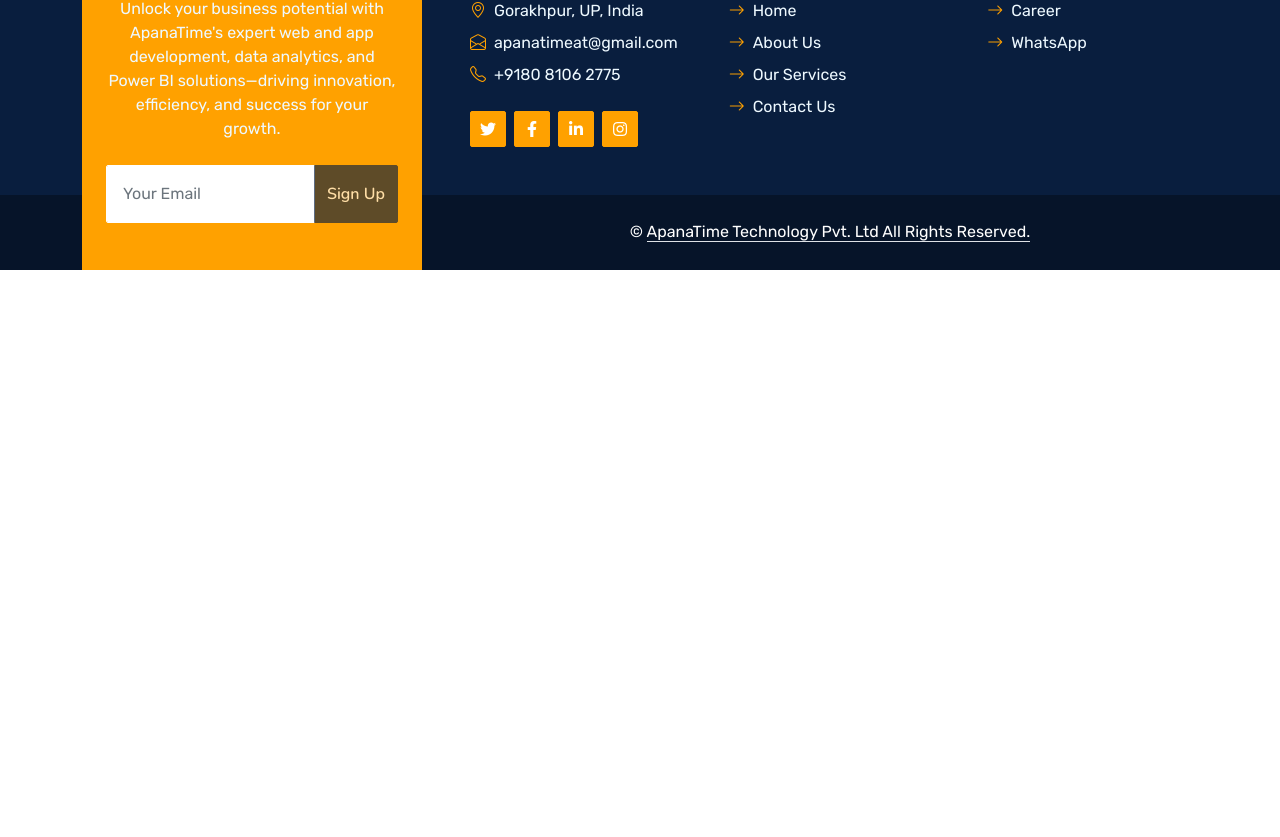
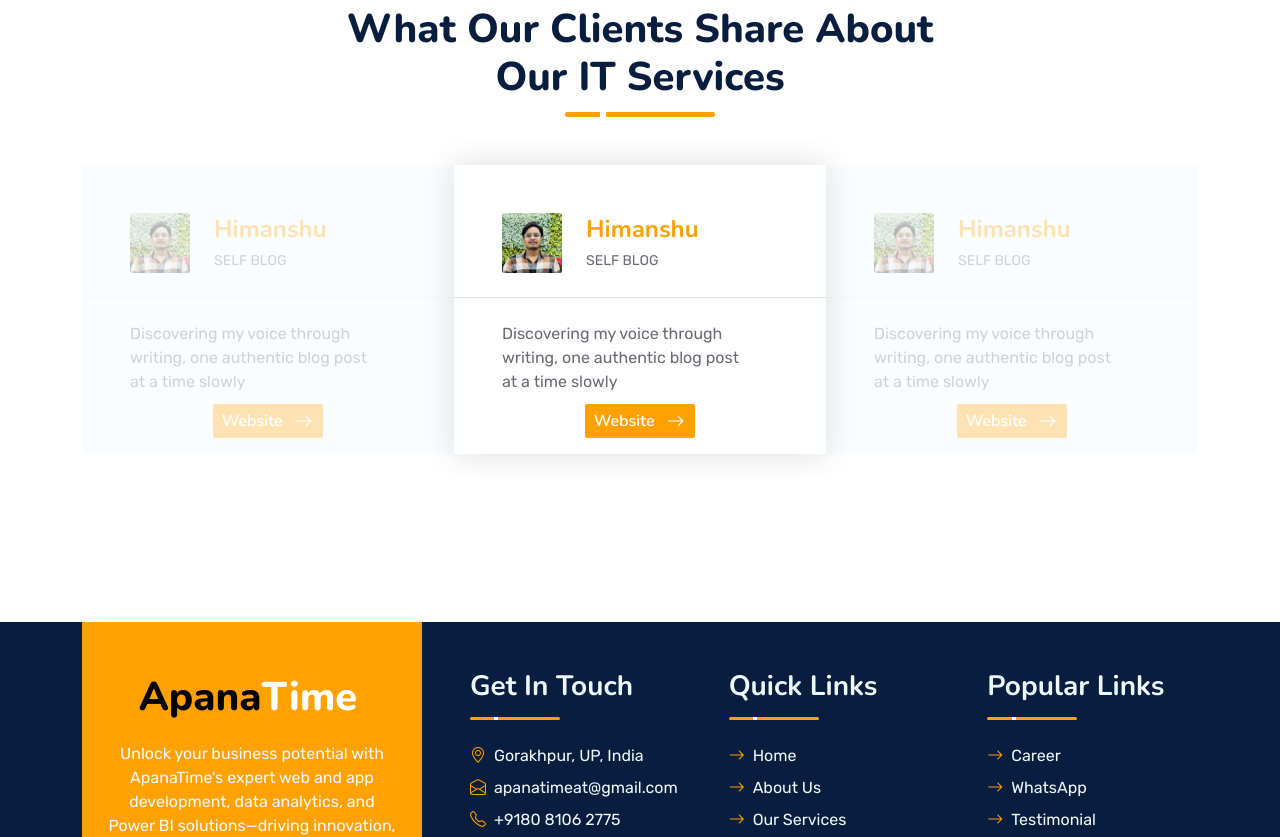
Before and after one commit to shivamtiwari0511/ApanaTime_E_Services, an Angular app: page /_moreAbout/testimonials in a window 1280 px wide. Shown: the part 646-1483 px from the top of the page. Before the commit the page ends 916 px from the top, so only its background shows below. Built offline with nearby package versions, Linux system fonts and the light colour scheme.

Commit message:
Working on add testimonial 27/12/2024

```diff
--- a/angular.json
+++ b/angular.json
@@ -24,7 +24,8 @@
               "src/assets"
             ],
             "styles": [
-              "src/assets/lib/owlcarousel/assets/owl.carousel.min.css",
+              "node_modules/owl.carousel/dist/assets/owl.carousel.min.css",
+              "./node_modules/owl.carousel/dist/assets/owl.theme.default.min.css",
               "src/assets/lib/animate/animate.min.css",
               "src/assets/css/bootstrap.min.css",
               "src/assets/css/style.css"
--- a/src/app/Components/footer/footer.component.html
+++ b/src/app/Components/footer/footer.component.html
@@ -82,6 +82,7 @@
                             <a class="text-light mb-2" [href]="whatsappLink" target="_blank"
                                 rel="noopener noreferrer"><i
                                     class="bi bi-arrow-right text-primary me-2"></i>WhatsApp</a>
+                                    <a class="text-light mb-2" routerLink="/_moreAbout/testimonials"><i class="bi bi-arrow-right text-primary me-2"></i>Testimonial</a>
                             <!-- <a class="text-light mb-2" href="#"><i class="bi bi-arrow-right text-primary me-2"></i>Our Services</a>
                                 <a class="text-light mb-2" href="#"><i class="bi bi-arrow-right text-primary me-2"></i>Meet The Team</a>
                                 <a class="text-light mb-2" href="#"><i class="bi bi-arrow-right text-primary me-2"></i>Latest Blog</a>
--- a/src/app/Components/home/home.component.html
+++ b/src/app/Components/home/home.component.html
@@ -5,7 +5,7 @@
 <app-services></app-services>
 <!-- <app-price-plan></app-price-plan> -->
 <app-faq></app-faq>
-<!-- <app-testimonial></app-testimonial> -->
+<app-testimonial></app-testimonial>
 <!-- <app-team></app-team> -->
 <!-- <app-blog></app-blog> -->
 <!-- <app-clients></app-clients> -->
--- a/src/app/Components/home/home.component.ts
+++ b/src/app/Components/home/home.component.ts
@@ -4,10 +4,11 @@
 import { FeaturesComponent } from "./features/features.component";
 import { ServicesComponent } from "./services/services.component";
 import { FaqComponent } from "./faq/faq.component";
+import { TestimonialComponent } from './testimonial/testimonial.component';
 
 @Component({
   selector: 'app-home',
-  imports: [HeroComponent, FactsComponent, FeaturesComponent, ServicesComponent, FaqComponent],
+  imports: [HeroComponent, FactsComponent, FeaturesComponent, ServicesComponent, FaqComponent,TestimonialComponent],
   templateUrl: './home.component.html',
   styleUrl: './home.component.css'
 })
--- a/src/app/Components/home/services/services.component.html
+++ b/src/app/Components/home/services/services.component.html
@@ -50,7 +50,7 @@
                     <div class="service-icon">
                         <i class="fab fa-android text-white"></i>
                     </div>
-                    <h4 class="mb-3">Futter</h4>
+                    <h4 class="mb-3">Flutter</h4>
                     <p class="m-0">Flutter is a UI toolkit for building natively compiled applications for mobile, web, and desktop.</p>
                     <a class="btn btn-lg btn-primary rounded" href="">
                         <i class="bi bi-arrow-right"></i>
--- a/src/app/Components/home/testimonial/testimonial.component.css
+++ b/src/app/Components/home/testimonial/testimonial.component.css
@@ -0,0 +1,14 @@
+.testimonial-carousel .testimonial-item a i {
+    font-size: 18px;
+    margin-left: 12px;
+    line-height: 0;
+    transition: 0.3s !important;
+}
+
+/* .owl-item .active{
+    opacity: 0.3 !important;
+} */
+
+.owl-item {
+    transition: opacity 0.1s ease-in-out;
+  }
--- a/src/app/Components/home/testimonial/testimonial.component.html
+++ b/src/app/Components/home/testimonial/testimonial.component.html
@@ -1,62 +1,89 @@
- <!-- Testimonial Start -->
+<!-- Testimonial Start -->
 
- <!-- <div class="container-fluid py-5 wow fadeInUp" data-wow-delay="0.1s">
+<div class="container-fluid py-5 wow fadeInUp" data-wow-delay="0.1s">
     <div class="container py-5">
         <div class="section-title text-center position-relative pb-3 mb-4 mx-auto" style="max-width: 600px;">
             <h5 class="fw-bold text-primary text-uppercase">Testimonial</h5>
-            <h1 class="mb-0">What Our Clients Say About Our Digital Services</h1>
+            <h1 class="mb-0">What Our Clients Share About Our IT Services</h1>
         </div>
         <div class="owl-carousel testimonial-carousel wow fadeInUp" data-wow-delay="0.6s">
             <div class="testimonial-item bg-light my-4">
                 <div class="d-flex align-items-center border-bottom pt-5 pb-4 px-5">
-                    <img class="img-fluid rounded" src="assets/img/testimonial-1.jpg" style="width: 60px; height: 60px;" >
+                    <img class="img-fluid rounded" src="assets/img/client_1.jpg"
+                        style="width: 60px; height: 60px;">
+                    <div class="ps-4">
+                        <h4 class="text-primary mb-1">Himanshu</h4>
+                        <small class="text-uppercase">Self Blog</small>
+                    </div>
+                </div>
+                <!-- <div class="pt-4 pb-5 px-5"> -->
+                <div class="pt-4 pb-3 px-5">
+                    Discovering my voice through writing, one authentic blog post at a time slowly
+                    <a href="https://yaarhk.blogspot.com/" target="_blank" rel="noopener noreferrer"
+                        class="btn btn-primary d-flex align-items-center py-1 px-2 ms-3"
+                        style="margin-left: 30% !important; margin-right: 30% ; width: 110px; margin-top: 10px;">Website <i
+                            class="bi bi-arrow-right"></i></a>
+                </div>
+            </div>
+            <!-- <div class="testimonial-item bg-light my-4">
+                <div class="d-flex align-items-center border-bottom pt-5 pb-4 px-5">
+                    <img class="img-fluid rounded" src="assets/img/testimonial-2.jpg"
+                        style="width: 60px; height: 60px;">
                     <div class="ps-4">
                         <h4 class="text-primary mb-1">Client Name</h4>
                         <small class="text-uppercase">Profession</small>
                     </div>
+                </div> -->
+
+                <!-- <div class="pt-4 pb-5 px-5"> -->
+
+                <!-- <div class="pt-4 pb-3 px-5">
+                    Dolor et eos labore, stet justo sed est sed. Diam sed sed dolor stet amet eirmod eos labore diam
+                    <a class="btn btn-primary d-flex align-items-center py-1 px-2 ms-3"
+                        style="margin-left: 30% !important; margin-right: 30% ; width: 110px;">Website <i
+                            class="bi bi-arrow-right"></i></a>
                 </div>
-                <div class="pt-4 pb-5 px-5">
-                    Dolor et eos labore, stet justo sed est sed. Diam sed sed dolor stet amet eirmod eos labore diam
-                </div>
-            </div>
-            <div class="testimonial-item bg-light my-4">
+            </div> -->
+            <!-- <div class="testimonial-item bg-light my-4">
                 <div class="d-flex align-items-center border-bottom pt-5 pb-4 px-5">
-                    <img class="img-fluid rounded" src="assets/img/testimonial-2.jpg" style="width: 60px; height: 60px;" >
+                    <img class="img-fluid rounded" src="assets/img/testimonial-3.jpg"
+                        style="width: 60px; height: 60px;">
                     <div class="ps-4">
                         <h4 class="text-primary mb-1">Client Name</h4>
                         <small class="text-uppercase">Profession</small>
                     </div>
+                </div> -->
+
+                <!-- <div class="pt-4 pb-5 px-5"> -->
+
+                <!-- <div class="pt-4 pb-3 px-5">
+                    Dolor et eos labore, stet justo sed est sed. Diam sed sed dolor stet amet eirmod eos labore diam
+                    <a class="btn btn-primary d-flex align-items-center py-1 px-2 ms-3"
+                        style="margin-left: 30% !important; margin-right: 30% ; width: 110px;">Website <i
+                            class="bi bi-arrow-right"></i></a>
                 </div>
-                <div class="pt-4 pb-5 px-5">
-                    Dolor et eos labore, stet justo sed est sed. Diam sed sed dolor stet amet eirmod eos labore diam
-                </div>
-            </div>
-            <div class="testimonial-item bg-light my-4">
+            </div> -->
+            <!-- <div class="testimonial-item bg-light my-4">
                 <div class="d-flex align-items-center border-bottom pt-5 pb-4 px-5">
-                    <img class="img-fluid rounded" src="assets/img/testimonial-3.jpg" style="width: 60px; height: 60px;" >
+                    <img class="img-fluid rounded" src="assets/img/testimonial-4.jpg"
+                        style="width: 60px; height: 60px;">
                     <div class="ps-4">
                         <h4 class="text-primary mb-1">Client Name</h4>
                         <small class="text-uppercase">Profession</small>
                     </div>
+                </div> -->
+
+                <!-- <div class="pt-4 pb-5 px-5"> -->
+
+                <!-- <div class="pt-4 pb-3 px-5">
+                    Dolor et eos labore, stet justo sed est sed. Diam sed sed dolor stet amet eirmod eos labore diam
+                    <a class="btn btn-primary d-flex align-items-center py-1 px-2 ms-3"
+                        style="margin-left: 30% !important; margin-right: 30% ; width: 110px;">Website <i
+                            class="bi bi-arrow-right"></i></a>
                 </div>
-                <div class="pt-4 pb-5 px-5">
-                    Dolor et eos labore, stet justo sed est sed. Diam sed sed dolor stet amet eirmod eos labore diam
-                </div>
-            </div>
-            <div class="testimonial-item bg-light my-4">
-                <div class="d-flex align-items-center border-bottom pt-5 pb-4 px-5">
-                    <img class="img-fluid rounded" src="assets/img/testimonial-4.jpg" style="width: 60px; height: 60px;" >
-                    <div class="ps-4">
-                        <h4 class="text-primary mb-1">Client Name</h4>
-                        <small class="text-uppercase">Profession</small>
-                    </div>
-                </div>
-                <div class="pt-4 pb-5 px-5">
-                    Dolor et eos labore, stet justo sed est sed. Diam sed sed dolor stet amet eirmod eos labore diam
-                </div>
-            </div>
+            </div> -->
         </div>
     </div>
-</div> -->
+</div>
 
 <!-- Testimonial End -->
--- a/src/app/Components/home/testimonial/testimonial.component.ts
+++ b/src/app/Components/home/testimonial/testimonial.component.ts
@@ -1,11 +1,105 @@
-import { Component } from '@angular/core';
+import { AfterViewInit, Component, OnInit } from '@angular/core';
 
+
+declare var $: any; // Declare jQuery globally for TypeScript compatibility
 @Component({
   selector: 'app-testimonial',
   imports: [],
   templateUrl: './testimonial.component.html',
   styleUrl: './testimonial.component.css'
 })
-export class TestimonialComponent {
+export class TestimonialComponent implements OnInit, AfterViewInit {
+  ngOnInit(): void {}
+
+  // ngAfterViewInit(): void {
+  //   $('.testimonial-carousel').owlCarousel({
+  //     loop: true,
+  //     //margin: 30,
+  //     //nav: true,
+  //     dots: true,
+  //     autoplay: true,
+  //     autoplayTimeout: 500000,
+  //     // Speed for autoplay transition (in ms)
+  //     autoplaySpeed: 1000,
+  //     smartSpeed: 800, // Smooth scroll speed (in ms)
+  //     center: true,
+  //     responsive: {
+  //       0: {
+  //         items: 1,
+  //       },
+  //       768: {
+  //         items: 2,
+  //       },
+  //       992: {
+  //         items: 3,
+  //       },
+  //     },
+  //   });
+  // }
+
+  // ngAfterViewInit(): void {
+  //   const carousel = $('.testimonial-carousel');
+  //   carousel.owlCarousel({
+  //     loop: true,
+  //     dots: true,
+  //     autoplay: true,
+  //     autoplayTimeout: 5000,
+  //     autoplaySpeed: 1000,
+  //     smartSpeed: 800,
+  //     center: true,
+  //     responsive: {
+  //       0: { items: 1 },
+  //       768: { items: 2 },
+  //       992: { items: 3 },
+  //     },
+  //     onTranslate: function () {
+  //       updateOpacity(); // Trigger immediately when translation starts
+  //     },
+  //     onTranslated: function () {
+  //       updateOpacity(); // Ensure the opacity is updated after translation ends
+  //     },
+  //     onInitialized: function () {
+  //       updateOpacity(); // Set opacity initially on load
+  //     },
+  //   });
+
+  //   // Function to update the opacity of items
+  //   function updateOpacity() {
+  //     // Reset opacity for all items
+  //     carousel.find('.owl-item').css('opacity', '0.3');
+
+  //     // Set full opacity for the center item
+  //     carousel.find('.owl-item.active.center').css('opacity', '1');
+  //   }
+  // }
+
+  ngAfterViewInit(): void {
+    const carousel = $('.testimonial-carousel');
+    carousel.owlCarousel({
+      loop: true,
+      dots: true,
+      autoplay: true,
+      autoplayTimeout: 5000,
+      autoplaySpeed: 1000,
+      smartSpeed: 800,
+      center: true,
+      responsive: {
+        0: { items: 1 },
+        768: { items: 2 },
+        992: { items: 3 },
+      },
+      onInitialized: updateOpacity, // Apply opacity on initialization
+      onTranslate: updateOpacity,   // Apply opacity when translation starts
+      onTranslated: updateOpacity,  // Ensure opacity after translation ends
+    });
+
+    // Function to update the opacity of items
+    function updateOpacity() {
+      const items = carousel.find('.owl-item');
+      items.css('opacity', '0.3'); // Reset opacity for all items
+      items.filter('.center').css('opacity', '1'); // Set full opacity for the center item
+    }
+  }
+
 
 }
--- a/src/assets/css/style.css
+++ b/src/assets/css/style.css
@@ -453,15 +453,17 @@
     margin: 0 5px;
     width: 15px;
     height: 15px;
-    /* background: #DDDDDD; */
-    background: #ffa100;
+    background: #DDDDDD;
+    /* background: #ffa100 !important; */
     border-radius: 2px;
     transition: .5s;
 }
 
 .testimonial-carousel .owl-dot.active {
     width: 30px;
-    background: var(--primary);
+    /* background: var(--primary); */
+    background: var(--accent-color);
+    /* background: #ffa100; */
 }
 
 .testimonial-carousel .owl-item.center {
@@ -478,6 +480,9 @@
     box-shadow: 0 0 30px #DDDDDD;
 }
 
+.testimonial-carousel .owl-nav{
+    display: none;
+}
 
 /*** Team ***/
 .team-item {
@@ -595,17 +600,17 @@
 .btn-primary:hover {
     color: #000;
     /* background-color: #2bb1e0; */
-    background-color: #ffa100;
+    background-color: #ffa100 !important;
     /* border-color: #1facde; */
-    border-color: #ffa100;
+    border-color: #ffa100 !important;
 }
 
 .btn-primary {
     color: #000;
     /* background-color: #06A3DA; */
-    background-color: #ffa100;
+    background-color: #ffa100 !important;
     /* border-color: #06A3DA; */
-    border-color: #ffa100;
+    border-color: #ffa100 !important;
     color: #FFFFFF;
 }
 
```
Also changed, not shown: src/assets/img/client_1.jpg (added).
